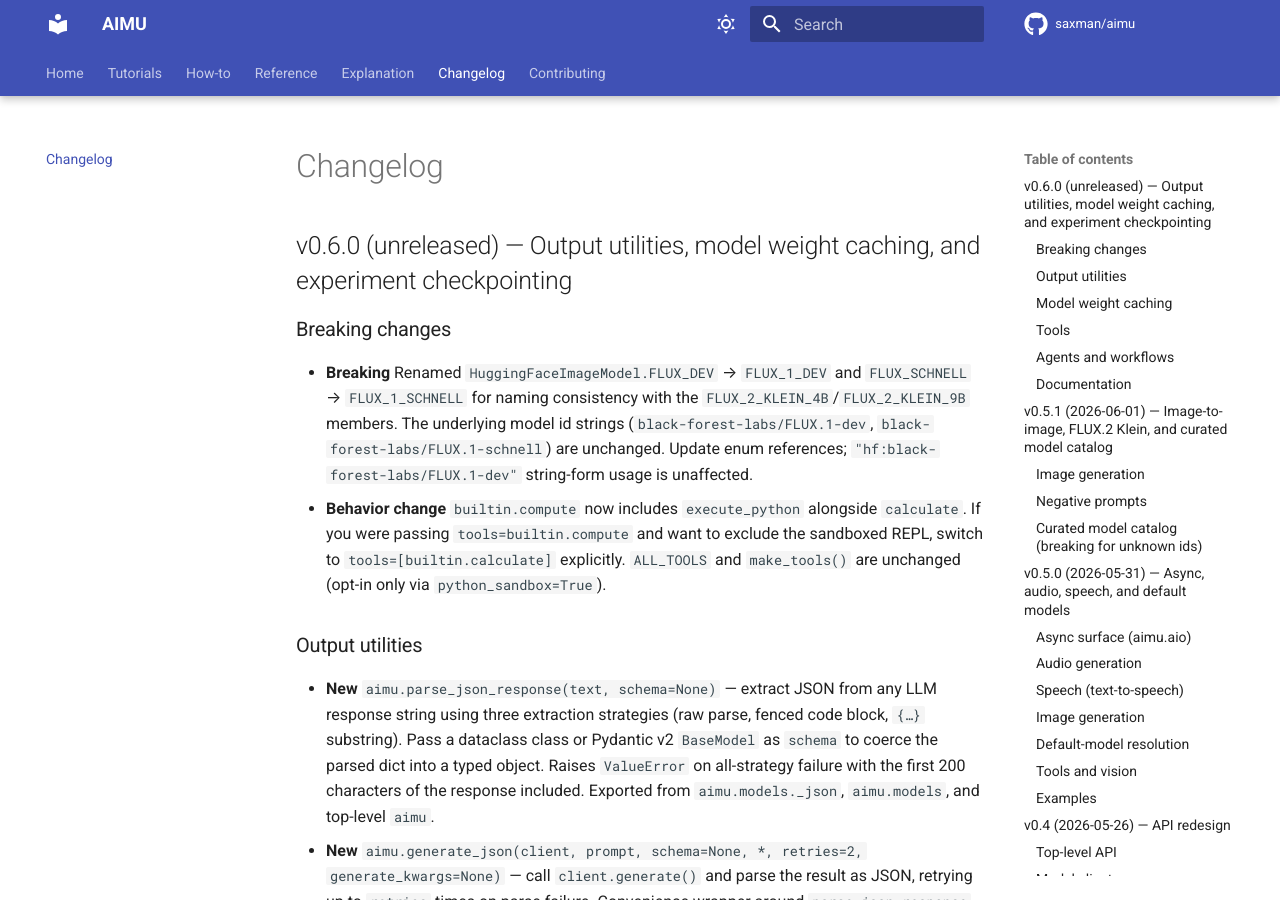
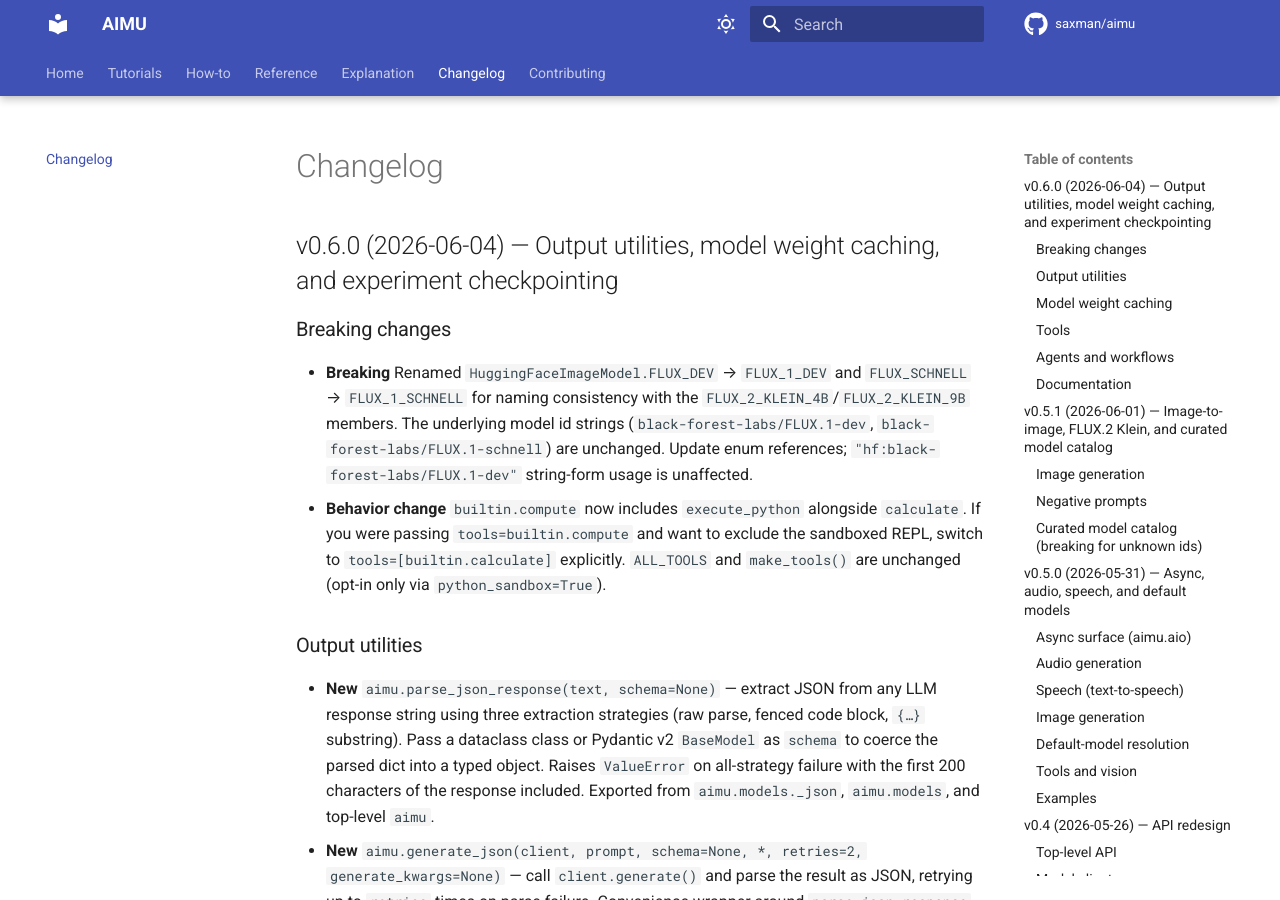
Before and after one commit to saxman/aimu, an MkDocs documentation site: the page built from docs/changelog.md, in a window 1280 px wide and 900 px high. Built offline with MkDocs 1.6.1 and Material for MkDocs 9.7.7, drawn with Linux system fonts in a browser that asks for light colours; comment, search, counter and statistics services are not loaded.

Commit message:
update release date

```diff
--- a/docs/changelog.md
+++ b/docs/changelog.md
@@ -1,6 +1,6 @@
 # Changelog
 
-## v0.6.0 (unreleased) — Output utilities, model weight caching, and experiment checkpointing
+## v0.6.0 (2026-06-04) — Output utilities, model weight caching, and experiment checkpointing
 
 ### Breaking changes
 
```
